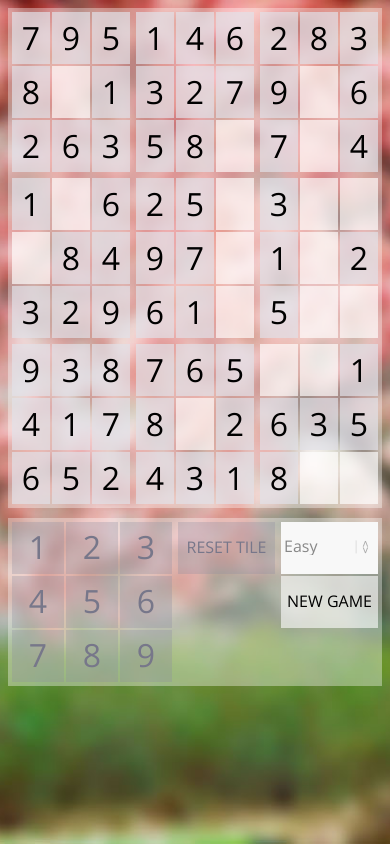
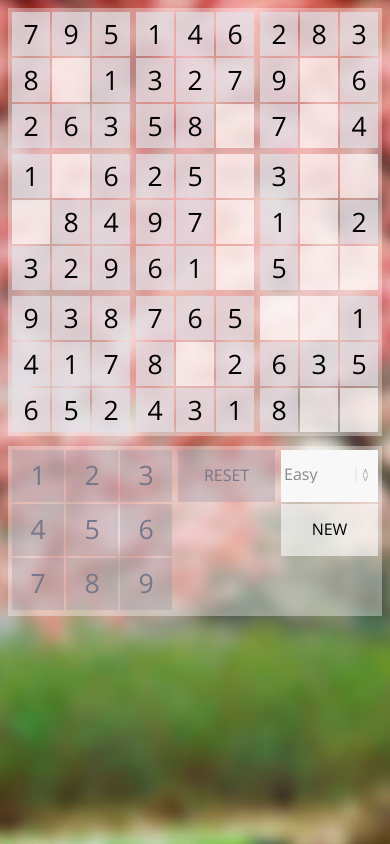
Before and after one commit to freeqaz/Sudoku.Web, a website: page index.html in a window 390 px wide. Drawn offline with nearby package versions, Linux system fonts and the light colour scheme; files that its build step writes are made by us from their sources.

Commit message:
* Made the layout more responsive.

```diff
--- a/css/site.css
+++ b/css/site.css
@@ -27,21 +27,11 @@
     margin: 0px;
 }
 
-.sudokuCellGrid {
-    height: 158px;
-    width: 100%;
-}
-
 .sudokuCellColumn {
     width:33.3%;
     height:33.3%;
     background-color: rgba(255,255,255,0.66);
     padding: 0px;
-}
-
-div.cellItemContainer {
-    text-align: center;
-	height: 52px;
 }
 
 .sudokuInput {
@@ -57,10 +47,6 @@ div.cellItemContainer {
 .sudokuNumberBarItem.activeBarItem,
 .resetSelectedButton.activeBarItem {
     cursor: pointer;
-}
-
-.staticSudoku, .sudokuInput, .sudokuNumberBarItem {
-    font-size:24pt;
 }
 
 .staticSudoku {
@@ -110,19 +96,6 @@ div.cellItemContainer {
     .resetSelectedButton.activeBarItem {
     background-color: rgba(255, 255, 255, 0.6);
     color: black;
-}
-
-.sudokuNumberBarItem {
-    width: 52px;
-    float: left;
-    list-style:none;
-    text-align:center;
-    margin: 0px 1px 2px 1px;
-    height: 52px;
-    line-height: 50px;
-    color: #77778A;
-    background-color: rgba(140, 140, 160, 0.3);
-    cursor: default;
 }
 
 .sudokuNumberBarItemRow {
@@ -175,6 +148,19 @@ div.cellItemContainer {
 
 .bottomBarItem {
     margin-bottom: 0px;
+}
+
+.sudokuNumberBarItem {
+    width: 52px;
+    float: left;
+    list-style:none;
+    text-align:center;
+    margin: 0px 1px 2px 1px;
+    height: 52px;
+    line-height: 50px;
+    color: #77778A;
+    background-color: rgba(140, 140, 160, 0.3);
+    cursor: default;
 }
 
 .newGameSelect {
@@ -272,6 +258,60 @@ div.cellItemContainer {
 }
 
 /*
+    ####################
+    # Responsive Stuff #
+    ####################
+*/
+
+@media all and (max-width: 499px) and (min-width: 300px) {
+    div.cellItemContainer {
+        text-align: center;
+        height: 40px;
+    }
+
+    .sudokuCellGrid {
+        height: 122px;
+        width: 100%;
+    }
+
+    .staticSudoku, .sudokuInput, .sudokuNumberBarItem {
+        font-size:20pt;
+    }
+
+    .newGameButton:before {
+        content: "NEW";
+    }
+
+    .resetSelectedButton:before {
+        content: "RESET";
+    }
+}
+
+@media all and (min-width: 500px) {
+    div.cellItemContainer {
+        text-align: center;
+        height: 52px;
+    }
+
+    .sudokuCellGrid {
+        height: 158px;
+        width: 100%;
+    }
+
+    .staticSudoku, .sudokuInput, .sudokuNumberBarItem {
+        font-size:24pt;
+    }
+
+    .newGameButton:before {
+        content: "NEW GAME";
+    }
+
+    .resetSelectedButton:before {
+        content: "RESET TILE";
+    }
+}
+
+/*
     #################
     # Miscellaneous #
     #################
--- a/index.html
+++ b/index.html
@@ -41,9 +41,7 @@
 			<div class="bottomActionContainer">
 				<div class="leftContainer">
 					<div class="resetSelectedContainer">
-						<div class="resetSelectedButton">
-							RESET TILE
-						</div>
+						<div class="resetSelectedButton"></div>
 					</div>
 				</div>
 				<div class="rightContainer">
@@ -58,9 +56,7 @@
 						</label>
 
 						<div class="newGameButtonContainer">
-							<div class="newGameButton">
-								NEW GAME
-							</div>
+							<div class="newGameButton"></div>
 						</div>
 					</div>
 				</div>
```
